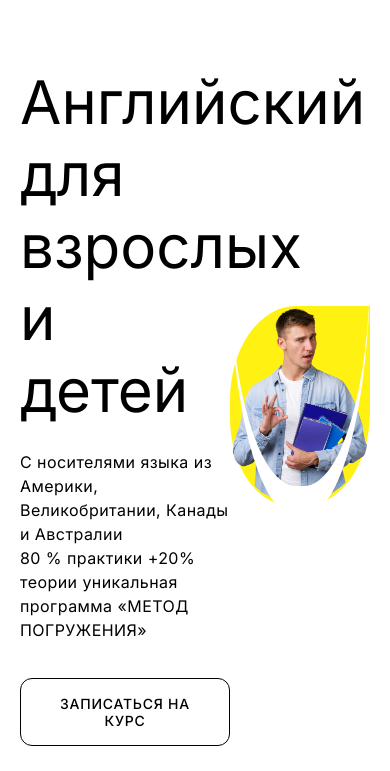
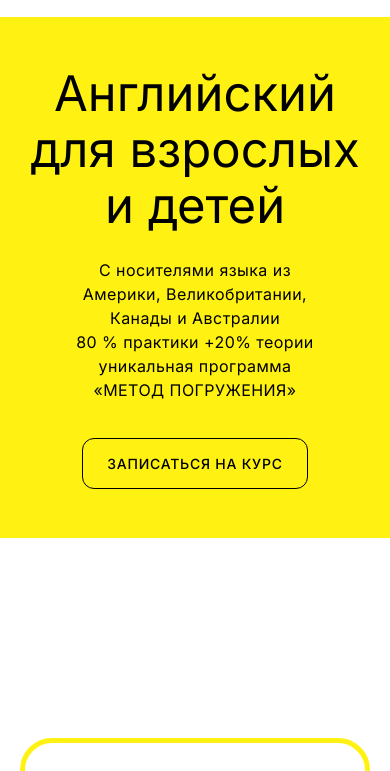
Before and after one commit to Phantather/en-course, a plain HTML site: page index.html in a window 390 px wide. Shown: the part 73-844 px from the top of the page. Drawn offline with Linux system fonts and the light colour scheme.

Commit message:
add: layout for begin

```diff
--- a/index.html
+++ b/index.html
@@ -82,7 +82,7 @@
                         Английский для взрослых и детей
                     </h2>
                     <p class="begin__desc lang-begin_d">
-                        С носителями языка из Америки, Великобритании, Канады и Австралии. <br>
+                        С носителями языка из Америки, Великобритании,  Канады и Австралии.
                         80 % практики +20% теории уникальная программа «МЕТОД ПОГРУЖЕНИЯ»
                     </p>
                     <div class="begin__btns">
--- a/src/styles/begin.scss
+++ b/src/styles/begin.scss
@@ -4,6 +4,7 @@
   &__content {
     display: flex;
     align-items: center;
+    position: relative;
   }
   &__left {
     width: 60%;
@@ -66,3 +67,73 @@
     }
   }
 }
+@media (max-width: 1024px) {
+  .begin__right::before {
+    height: 420px;
+  }
+  .begin__desc {
+    width: 70%;
+  }
+}
+@media (max-width: 992px) {
+  .begin__right::before {
+    height: 400px;
+  }
+}
+@media (max-width: 886px) {
+  .begin__title {
+    font-size: 54px;
+    line-height: 56px;
+  }
+  .begin__right::before {
+    height: 360px;
+  }
+}
+@media (max-width: 768px) {
+  .begin__left {
+    width: 55%;
+  }
+  .begin__right{
+    width: 45%;
+  }
+  .begin__desc {
+    width: 85%;
+  }
+}
+@media (max-width: 676px) {
+  .begin__right {
+    position: absolute;
+    right: 0;
+    z-index: -1;
+    width: 50%;
+    &::before {
+      height: 320px;
+    }
+  }
+  .begin__left {
+    width: 60%;
+  }
+}
+@media (max-width: 576px) {
+  .begin {
+    background: #fff212;
+  }
+  .begin__right {
+    display: none;
+  }
+  .begin__left {
+    width: 100%;
+    display: flex;
+    flex-direction: column;
+    align-items: center;
+    text-align: center;
+  }
+  .begin__desc {
+    width: 70%;
+  }
+}
+@media (max-width: 500px) {
+  .begin__title {
+    font-size: 49px;
+  }
+}
```
Also changed, not shown: src/styles/style.css.
